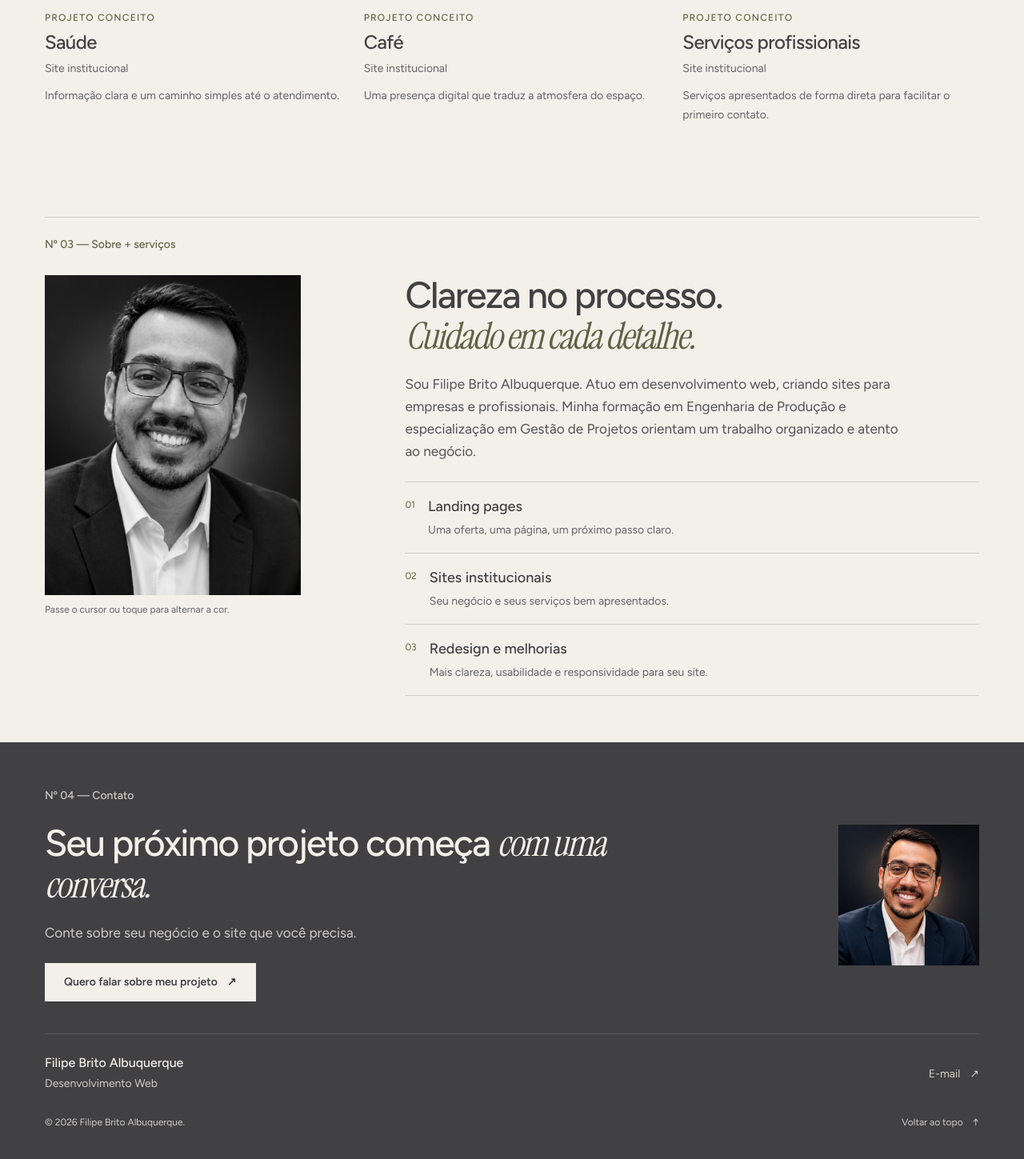
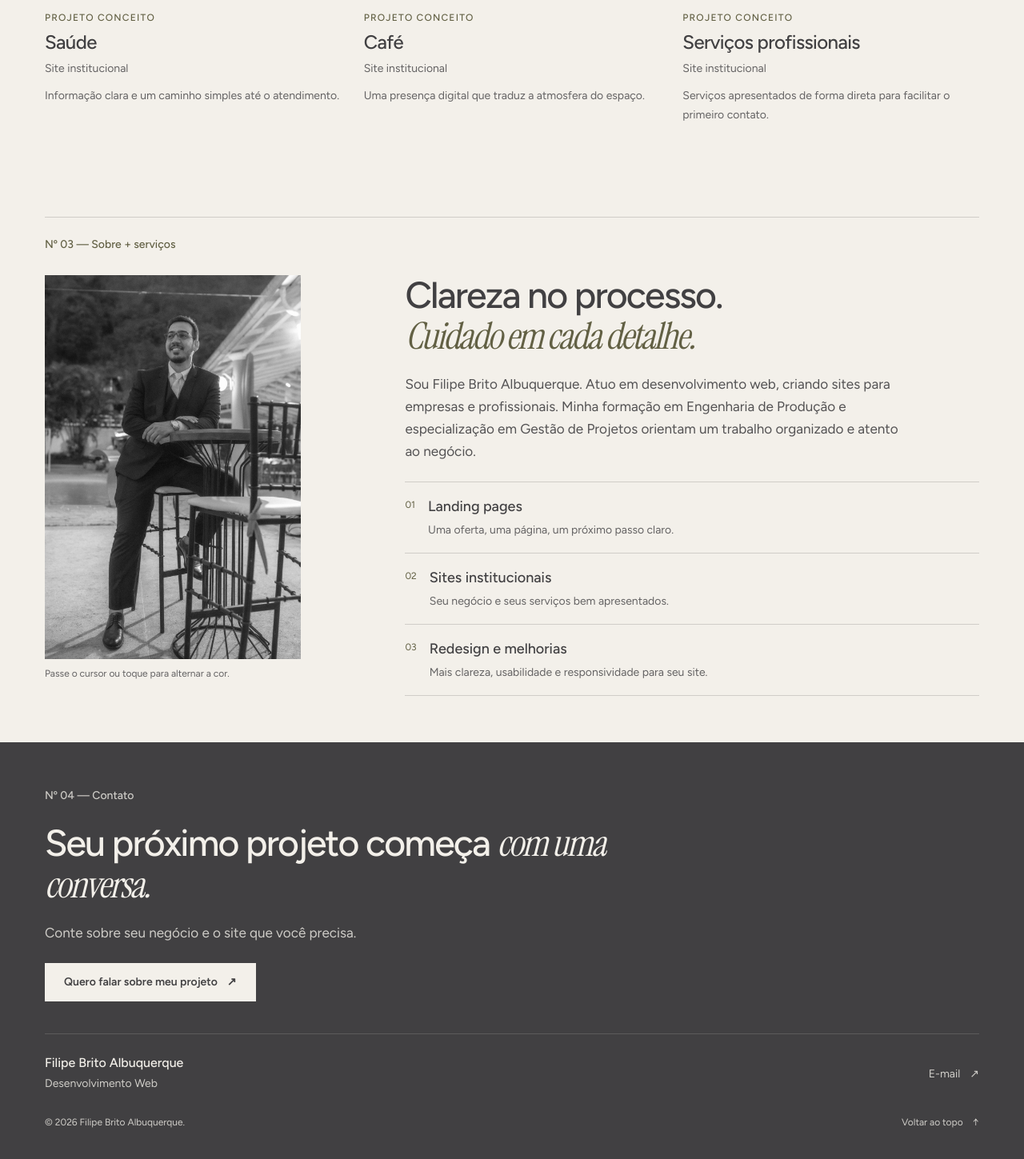
Before and after one commit to Lyipex/filipe-albuquerque-website, a Next.js app: page / in a window 1280 px wide. Shown: the part 985-2434 px from the top of the page at 80% size. Built offline with nearby package versions, Linux system fonts and the light colour scheme.

Commit message:
fix: update about portrait and remove contact image

```diff
--- a/src/components/ContactCTA.tsx
+++ b/src/components/ContactCTA.tsx
@@ -1,4 +1,3 @@
-import Image from "next/image";
 import Footer from "./Footer";
 
 import ActionLink from "./ActionLink";
@@ -8,14 +7,13 @@ export default function ContactCTA() {
   return (
     <footer id="contato" tabIndex={-1} aria-labelledby="contato-title" className="bg-ink px-gutter pt-section text-paper">
       <div className="mx-auto max-w-editorial">
-        <div data-motion="reveal" className="grid items-center gap-8 pb-10 md:grid-cols-[1fr_auto]">
+        <div data-motion="reveal" className="pb-10">
           <div>
             <p className="text-sm font-medium text-paper/80">Nº 04 — Contato</p>
             <h2 id="contato-title" className="mt-6 max-w-3xl text-section-title font-medium leading-heading tracking-heading">Seu próximo projeto começa <span className="font-editorial font-normal italic">com uma conversa.</span></h2>
             <p className="mt-5 max-w-[48ch] text-body leading-7 text-paper/80">Conte sobre seu negócio e o site que você precisa.</p>
             <ActionLink href={contactHref} variant="primary" tone="inverse" className="mt-6">Quero falar sobre meu projeto <span aria-hidden="true">↗</span></ActionLink>
           </div>
-          <Image src="/images/filipe-albuquerque.png" alt="Filipe Brito Albuquerque" width={1312} height={1199} sizes="(min-width: 768px) 176px, 112px" className="aspect-square w-28 object-cover md:w-44" />
         </div>
         <Footer />
       </div>
--- a/src/components/Portrait.tsx
+++ b/src/components/Portrait.tsx
@@ -8,7 +8,7 @@ export default function Portrait() {
   const [color, setColor] = useState(false);
   return (
     <button type="button" aria-label="Mostrar fotografia em cores" aria-pressed={color} aria-describedby={descriptionId} onClick={() => setColor((previous) => !previous)} className="portrait-toggle block w-full cursor-pointer text-left">
-      <Image src="/images/filipe-albuquerque.png" alt="Filipe Brito Albuquerque" width={1312} height={1199} sizes="(min-width: 768px) 320px, 80vw" className="aspect-[4/5] w-full object-cover" />
+      <Image src="/images/filipe-albuquerque-pb.png" alt="Filipe Brito Albuquerque" width={1068} height={1600} sizes="(min-width: 768px) 320px, 80vw" className="h-auto w-full" />
       <span id={descriptionId} className="mt-2 block text-xs leading-5 text-ink/80">Passe o cursor ou toque para alternar a cor.</span>
     </button>
   );
```
